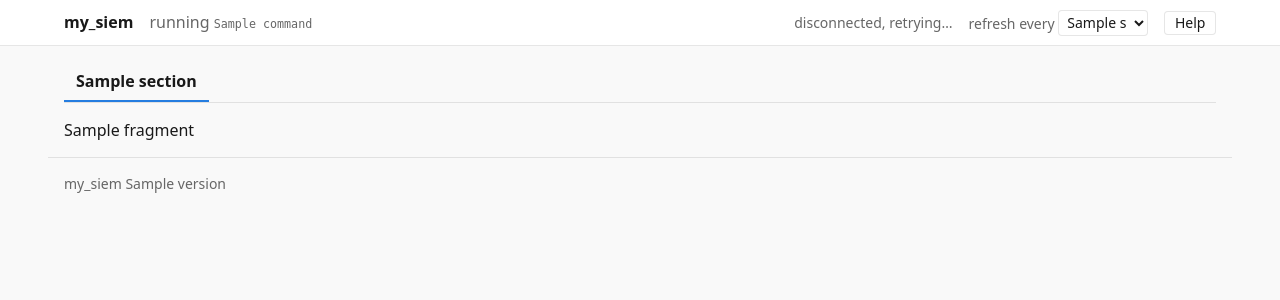
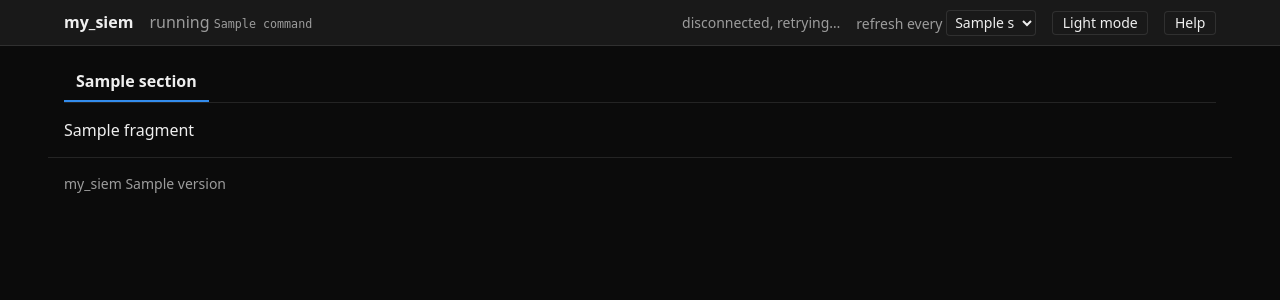
Before and after one commit to Julian52575/Cyber-Def-SIEM, a Python web app: template src/my_siem/web/templates/base.html in a window 1280 px wide. Shown: the top 300 px of the page. Run offline with Jinja, Linux system fonts and the light colour scheme; the template is opened without the code that fills it: most values are stand-ins (such as "Sample title", 1, 10 or a date in 2020).

Commit message:
feat(web): add a light/dark theme toggle, dark by default
The choice is kept in a cookie the server reads, so the page renders in
the chosen theme without a flash of the other.

Co-Authored-By: Claude Opus 5.5 <noreply@anthropic.com>
Signed-off-by: Julian52575 <julian.bottiglione@epitech.eu>

```diff
--- a/src/my_siem/web/static/live.js
+++ b/src/my_siem/web/static/live.js
@@ -64,3 +64,21 @@ if (panel) {
   status.textContent = "connecting…";
   refresh();
 }
+
+// A cookie, not localStorage, so the server renders the choice and nothing flashes.
+const themeToggle = document.getElementById("theme-toggle");
+
+function showTheme(theme) {
+  themeToggle.textContent = theme === "light" ? "Dark mode" : "Light mode";
+}
+
+if (themeToggle) {
+  showTheme(document.documentElement.dataset.theme);
+  themeToggle.addEventListener("click", () => {
+    const next = document.documentElement.dataset.theme === "light" ? "dark" : "light";
+    document.documentElement.dataset.theme = next;
+    document.cookie = `my_siem_theme=${next}; path=/; max-age=31536000; SameSite=Lax`;
+    showTheme(next);
+  });
+  themeToggle.hidden = false;
+}
--- a/src/my_siem/web/static/style.css
+++ b/src/my_siem/web/static/style.css
@@ -1,6 +1,25 @@
 :root {
+  color-scheme: dark;
+  font-family: system-ui, -apple-system, "Segoe UI", sans-serif;
+  --page: #0b0b0b;
+  --surface: #191919;
+  --text: #efefef;
+  --text-muted: #9c9c9c;
+  --grid: #303030;
+  --axis: #474747;
+  --border: rgba(255, 255, 255, 0.1);
+  --accent: #338ced;
+  --series-1: #338ced;
+  --series-2: #e76624;
+  --series-3: #00a888;
+  --good: #0aac23;
+  --good-text: #53c556;
+  --warning: #fbb315;
+  --critical: #dc3c3d;
+}
+
+:root[data-theme="light"] {
   color-scheme: light;
-  font-family: system-ui, -apple-system, "Segoe UI", sans-serif;
   --page: #f9f9f9;
   --surface: #ffffff;
   --text: #191919;
@@ -508,6 +490,7 @@ th {
 /* Help: the command's README, in a popover */
 
 .help-button,
+.theme-button,
 .help-head button {
   font: inherit;
   font-size: 0.875rem;
--- a/src/my_siem/web/templates/base.html
+++ b/src/my_siem/web/templates/base.html
@@ -1,5 +1,5 @@
 <!doctype html>
-<html lang="en">
+<html lang="en" data-theme="{{ theme }}">
 <head>
   <meta charset="utf-8">
   <meta name="viewport" content="width=device-width, initial-scale=1">
@@ -21,6 +21,8 @@
           {%- endfor %}
         </select>
       </label>
+      {#- Hidden until live.js runs: switching needs it. #}
+      <button type="button" id="theme-toggle" class="theme-button" hidden>Light mode</button>
       {%- if help %}
       {#- popovertarget opens it without JavaScript, so it works under the CSP and with scripts off. #}
       <button type="button" class="help-button" popovertarget="help" aria-haspopup="dialog">Help</button>
```
Also changed, not shown: other parts of src/my_siem/web/static/style.css (+1 -37 lines), src/my_siem/web/__init__.py (+19 -9 lines), tests/test_web.py (+14 -0 lines).
